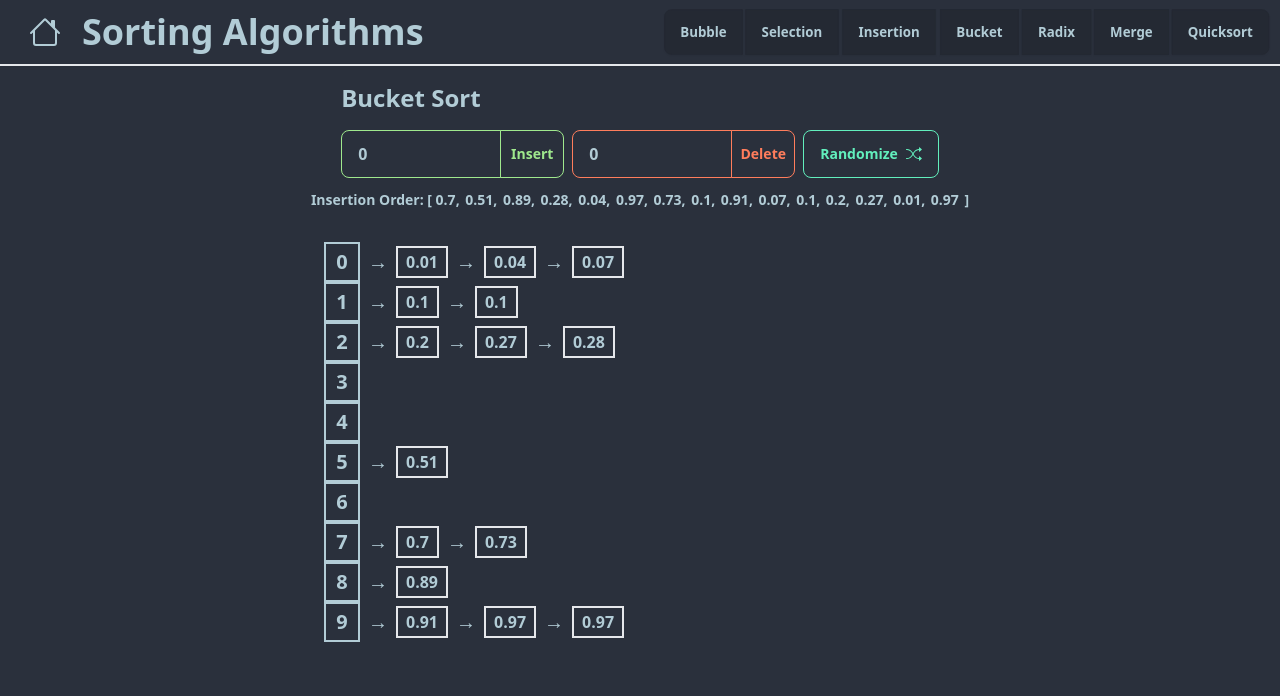
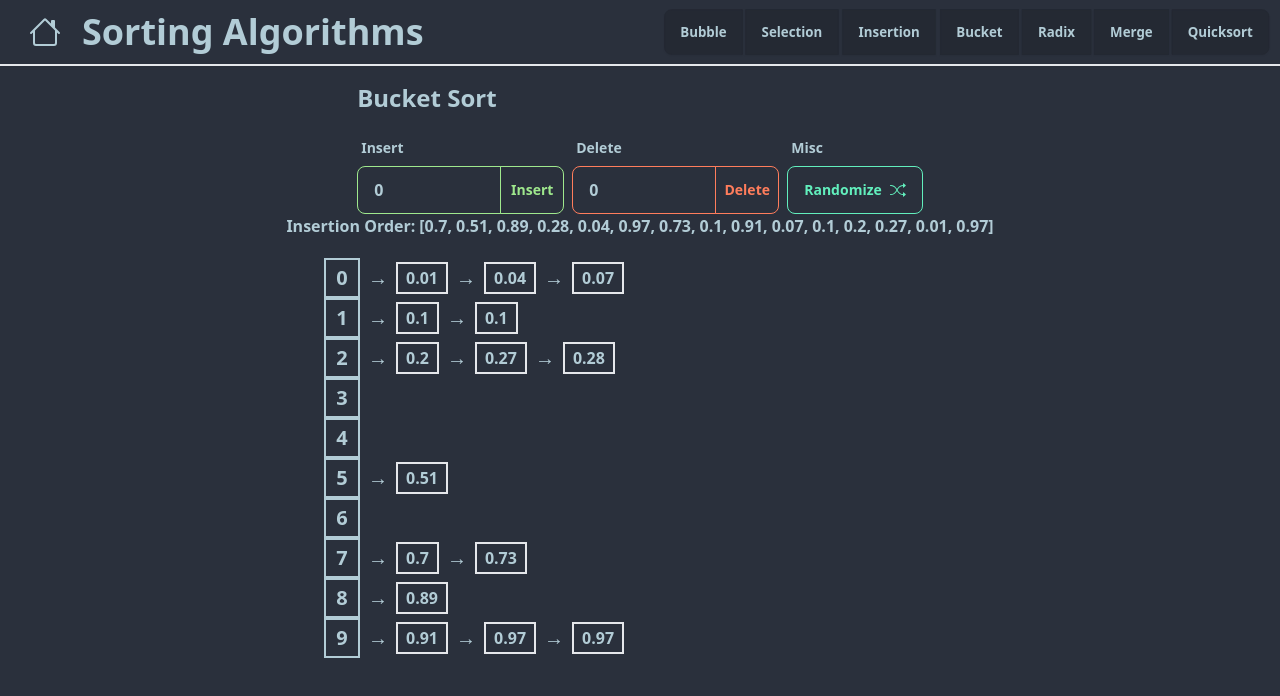
Before and after one commit to alexespejo/dsa-visualizer, a Svelte app: page /sorting_algo/bucket_sort in a window 1280 px wide. Shown: the top 696 px of the page. Built offline with nearby package versions, Linux system fonts and the light colour scheme.

Commit message:
adjust bucket layout

```diff
--- a/src/routes/SortingAlgorithms/BucketSort.svelte
+++ b/src/routes/SortingAlgorithms/BucketSort.svelte
@@ -6,6 +6,8 @@
  import { generateRandomFractions } from "../../lib/sortingAlgo";
  import FormControl from "../../components/custom/FormControl.svelte";
  import LabelInput from "../../components/custom/Inputs/Label.svelte";
+ import Label from "../../components/custom/Inputs/Label.svelte";
+ import InsertionOrderDisplay from "../../components/HashTableControls/InsertionOrderDisplay.svelte";
 
  let arr: number[][] = [[], [], [], [], [], [], [], [], [], []];
  let insertionOrder: number[] = [];
@@ -60,11 +62,12 @@
 <FunctionVisualizerLayout dataStructure="SA">
  <Controls title="Bucket Sort">
   <FormControl>
+   <Label>Insert</Label>
    <div class="join">
     <input
      type="number"
      bind:value={insertValue}
-     class="font-bold input input-bordered input-primary w-max-w-xs w-40 join-item"
+     class="font-bold input input-bordered input-primary w-max-w-xs w-36 join-item"
      placeholder="Enter a number..."
     />
     <button
@@ -74,11 +77,12 @@
    </div>
   </FormControl>
   <FormControl>
+   <Label>Delete</Label>
    <div class="join">
     <input
      type="number"
      bind:value={deleteValue}
-     class="font-bold input input-bordered input-secondary w-max-w-xs w-40 join-item"
+     class="font-bold input input-bordered input-secondary w-max-w-xs w-36 join-item"
      placeholder="Enter a number..."
     />
     <button
@@ -88,6 +92,7 @@
    </div>
   </FormControl>
   <FormControl>
+   <Label>Misc</Label>
    <button class="btn btn-success btn-outline" on:click={createBuckets}
     >Randomize
     <svg
@@ -111,17 +116,7 @@
  </Controls>
 
  <Visualize>
-  <div class="flex flex-wrap font-bold text-xs lg:text-sm py-3">
-   <div class="">
-    Insertion Order: &#91;
-
-    {#each insertionOrder as node, index}
-     <span class="font-bold pr-0.5">
-      {node}{index !== insertionOrder.length - 1 ? ", " : ""}
-     </span>
-    {/each} &#93;
-   </div>
-  </div>
+  <InsertionOrderDisplay {insertionOrder} />
   <div class="sm:w-1/2">
    {#each arr as i, index}
     <div class="flex flex-start">
```
